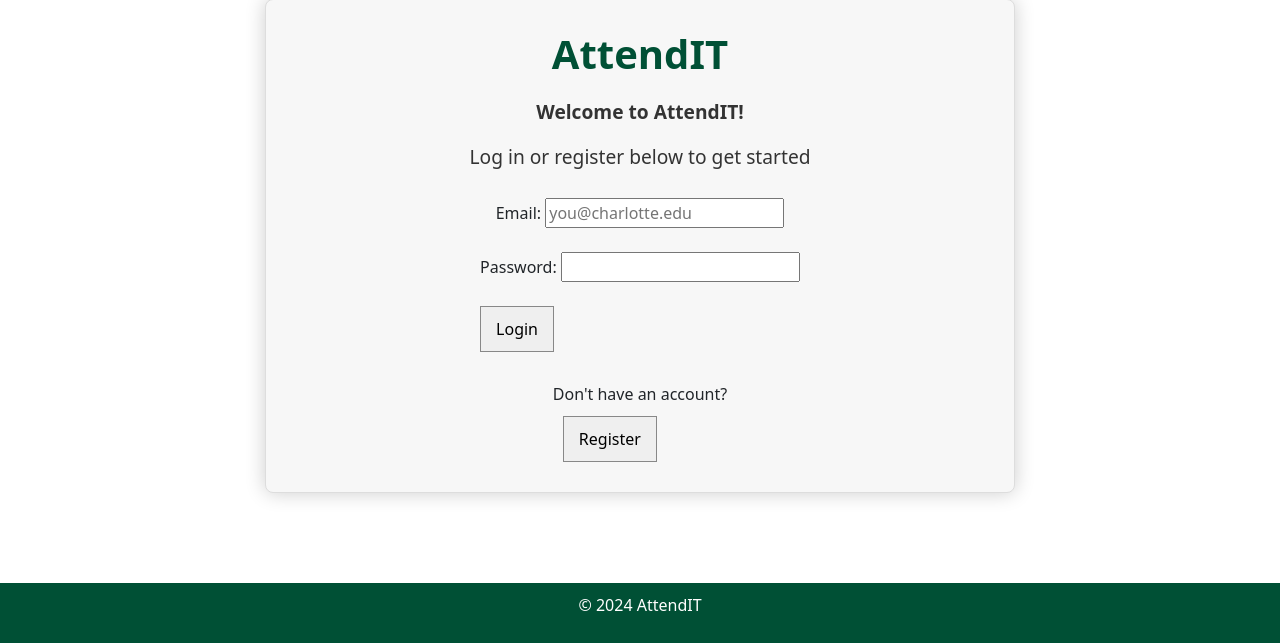
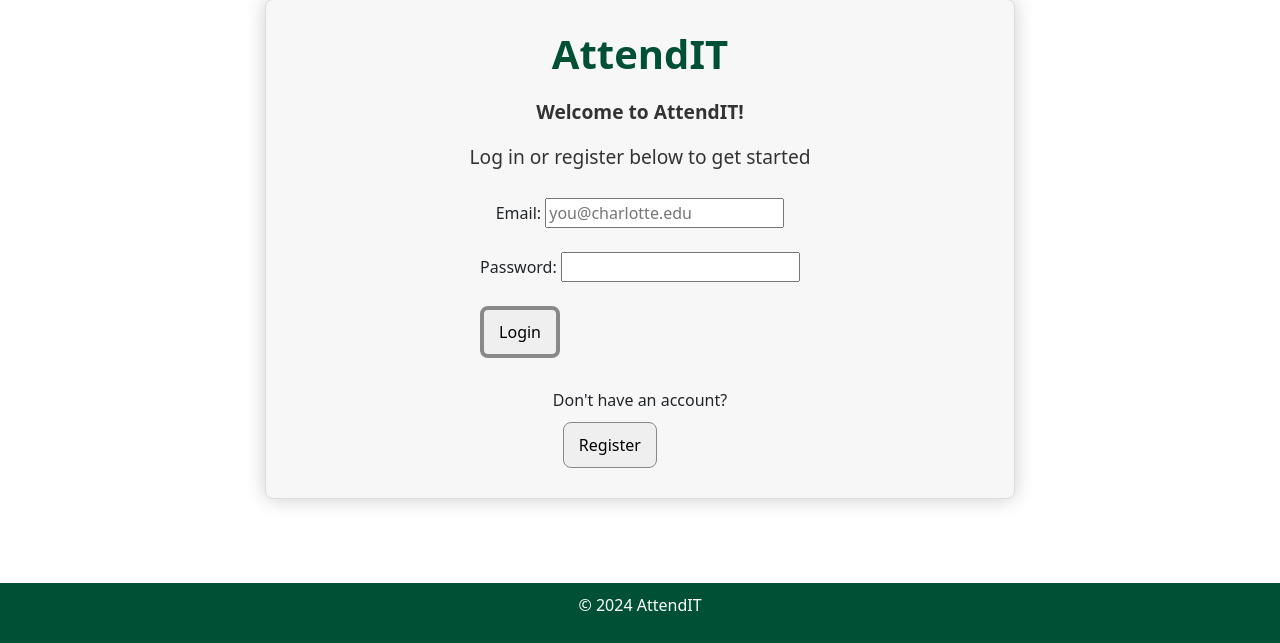
Before and after one commit to jacoblebo/AttendIT, a Flask app: page / in a window 1280 px wide. Shown: the part 157-800 px from the top of the page. Run offline with Flask 2, Linux system fonts and the light colour scheme.

Commit message:
Made buttons round

```diff
--- a/static/css/styles.css
+++ b/static/css/styles.css
@@ -258,7 +258,7 @@ button {
     display: flex;
     align-items: center;
     justify-content: center;
-    border-radius: 1px;
+    border-radius: 8px;
 }
 
 button i {
@@ -270,6 +270,7 @@ button i {
     color: white;
     margin-left: 10px;
     font-size: 0.95em;
+    border-radius: 8px;
 }
 
 .edit-session-btn:hover, .edit-course-btn:hover, .new-session-btn:hover {
@@ -290,6 +291,7 @@ button i {
     color: white;
     margin-left: 5px;
     font-size: 0.95em;
+    border-radius: 8px;
 }
 
 .delete-session-btn:hover, .delete-course-btn:hover, .close-edit-course-btn:hover {
@@ -313,6 +315,7 @@ button i {
     align-items: right;
     justify-content: right;
     border: 1px solid #888;
+    border-radius: 8px;
 }
 
 /* Modal styles */
--- a/templates/index.html
+++ b/templates/index.html
@@ -16,7 +16,7 @@
             <input type="text" id="email" name="email" placeholder="you@charlotte.edu"><br><br>
             <label for="password">Password:</label>
             <input type="password" id="password" name="password"><br><br>
-            <button type="submit" style="border: 1px solid #888;">Login</button>
+            <button type="submit" style="border: 4px solid #888; border-radius: 8px;">Login</button>
         </form>
 
         <form id="register-form" action="/register" method="POST" class="hidden">
@@ -33,12 +33,12 @@
             <label for="password">Password:</label>
             <input type="password" id="password" name="password" required><br><br>
 
-            <button type="submit" style="border: 1px solid #888;">Register</button>
+            <button type="submit" style="border: 4px solid #888; border-radius: 8px;">Register</button>
         </form>
 
 
     </div>
-    <p id="toggle-link">Don't have an account?<button type="button" id="toggle-forms-btn">Register</button></p>
+    <p id="toggle-link">Don't have an account?<button type="button" id="toggle-forms-btn" style="border-radius: 8px;">Register</button></p>
 
 </div>
 
```
